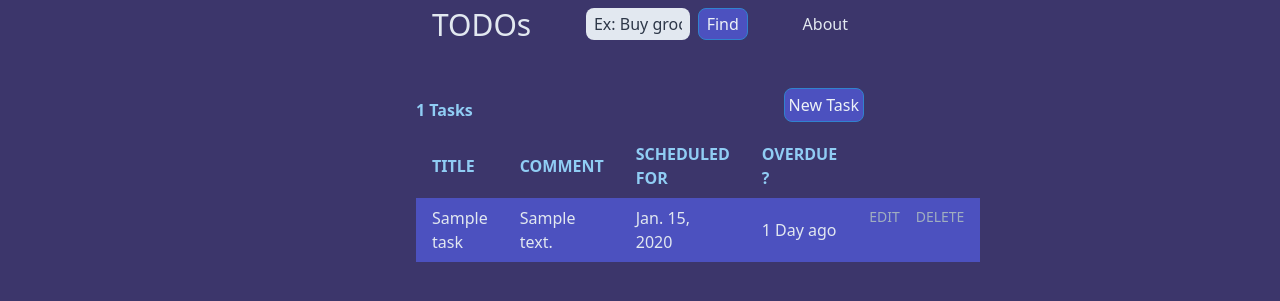
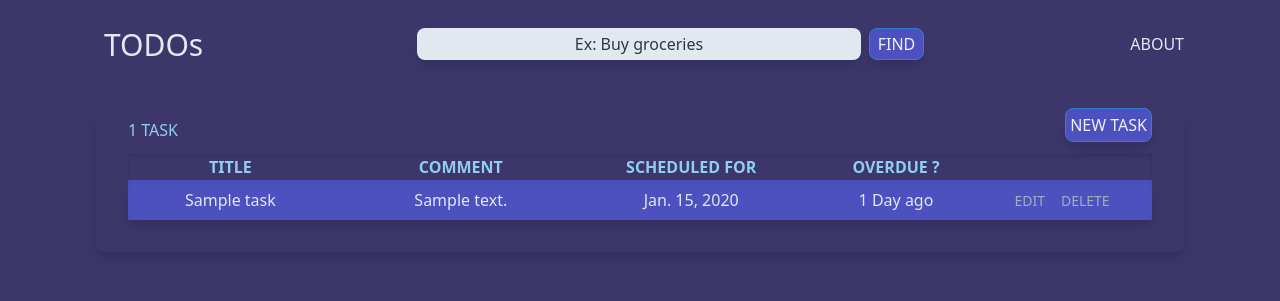
Before and after one commit to thicham43/todoapp, a Django app: page /todo/all/ in a window 1280 px wide. Shown: the top 301 px of the page. Run offline with Django 3.2, Linux system fonts and the light colour scheme; tables that the repository leaves empty hold one stand-in row (values such as "Sample post"); style sheets or scripts are compiled from the project's sources.

Commit message:
added full style to the app using Tailwindcss

```diff
--- a/todo_app/forms.py
+++ b/todo_app/forms.py
@@ -8,7 +8,7 @@ class TaskForm(ModelForm):
         model = Task
         fields = ['title', 'schedule_date', 'comment']
         widgets = {
-            'comment': Textarea(attrs={'cols': 20, 'rows': 5}),
+            'comment': Textarea(attrs={'cols': 20, 'rows': 2, 'placeholder': 'Add details'}),
             'schedule_date': DateInput(format='%Y-%m-%d', attrs={'type': 'date'}),
         }
         help_texts = {
@@ -18,4 +18,6 @@ class TaskForm(ModelForm):
     def __init__(self, *args, **kwargs):
         super().__init__(*args, **kwargs)
         for vf in self.visible_fields():
-            vf.field.widget.attrs['class'] = 'some_css_class'
+            vf.field.widget.attrs['class'] = 'rounded px-2 w-2/3'
+            if vf.field.label == 'Comment':
+                vf.field.widget.attrs['class'] += ' placeholder-gray-800'
--- a/todo_app/templates/todo_app/base.html
+++ b/todo_app/templates/todo_app/base.html
@@ -9,27 +9,21 @@
             {% block title %}Manage Your TODOs Here{% endblock %}
         </title>
     </head>
-    <body class="bg-indigo-900">
+    <body class="w-full max-w-screen-xl mx-auto px-24 mt-5  bg-indigo-900">
 
-        <div id="header" class="flex flex-grow mx-40 px-64">
-            <div  class="self-center text-gray-300 text-3xl px-4">
+        <div id="header" class="flex flex-grow">
+            <div class="px-2 self-center text-gray-300 text-3xl rounded-lg hover:shadow-lg">
                 <a href="{% url 'todo_app:index' %}">TODOs</a>
             </div>
             <div class="w-full px-4 py-2">
-                <form method="post" class="flex justify-center">
-                    {% csrf_token %}
-                    <input type="text" placeholder="Ex: Buy groceries"
-                           class="px-2 py-1 rounded-lg bg-gray-300 text-gray-800 placeholder-gray-800 w-1/2 text-center">
-                    <input type="submit" value="Find"
-                           class="px-2 ml-2 rounded-lg cursor-pointer bg-indigo-700 text-gray-200 border border-blue-600 hover:border-blue-500">
-                </form>
+                {% block search_form %}{% endblock %}
             </div>
-            <div  class="self-center text-gray-300 px-4 py-2">
-                <a href="{% url 'todo_app:index' %}">About</a>
+            <div class="self-center text-gray-300 py-2">
+                <a href="{% url 'todo_app:index' %}">ABOUT</a>
             </div>
         </div>
 
-        <div id="container" class="mx-40 my-10 px-64">
+        <div id="container" class="mt-10 px-8 pb-8 shadow-lg rounded-lg">
             {% block container %}
             {% endblock %}
         </div>
--- a/todo_app/templates/todo_app/list_task.html
+++ b/todo_app/templates/todo_app/list_task.html
@@ -1,39 +1,60 @@
 {% extends "todo_app/base.html" %}
+
+
+{% block search_form %}
+    <form method="post" class="flex justify-center">
+        {% csrf_token %}
+        <input type="text" placeholder="Ex: Buy groceries"
+               class="w-1/2 px-2 py-1 rounded-lg bg-gray-300 text-gray-800 placeholder-gray-800 text-center shadow-lg">
+        <input type="submit" value="FIND"
+               class="px-2 ml-2 rounded-lg cursor-pointer bg-indigo-700 text-gray-200 border border-blue-600 shadow-lg hover:border-blue-500">
+    </form>
+{% endblock %}
+
 
 {% block container %}
 
-    {% if not all_tasks %} <p>No tasks are planned yet.</p> {% endif %}
-
     <div class="flex justify-between">
-        <strong class="self-end text-blue-300">{{ count_tasks }} Tasks </strong>
-        <a href="{% url "todo_app:add_task" %}" class="p-1 rounded-lg bg-indigo-700 text-gray-200 border border-blue-600 hover:border-blue-500">New Task</a>
+        <strong class="self-end font-thin text-md text-blue-300 uppercase">
+            {% if count_tasks %}
+                {{ count_tasks }} Task{{ count_tasks|pluralize }}
+            {% else %}
+                No tasks are planned yet
+            {% endif %}
+        </strong>
+        <a href="{% url "todo_app:add_task" %}"
+           class="p-1 rounded-lg bg-indigo-700 text-gray-200 border border-blue-600 shadow-lg hover:border-blue-500">NEW TASK</a>
     </div>
     <div class="mt-3">
         {% if all_tasks %}
-            <table class="table-auto w-full">
-                <thead class="text-blue-300 font-semibold uppercase">
-                    <td class=" px-4 py-2">Title</td>
-                    <td class=" px-4 py-2">Comment</td>
-                    <td class=" px-4 py-2">Scheduled For</td>
-                    <td class=" px-4 py-2">Overdue ?</td>
-                    <td class="px-4 py-2"></td>
+            <table class="table-auto w-full shadow-inner">
+                <thead class="text-blue-300 font-semibold uppercase shadow-inner">
+                    <tr class="text-center py-2">
+                        <td class="w-1/5">Title</td>
+                        <td class="w-1/4">Comment</td>
+                        <td class="w-1/5">Scheduled For</td>
+                        <td class="w-1/5">Overdue ?</td>
+                        <td class="w-1/5"></td>
+                    <tr>
                 </thead>
-                <tbody class="bg-indigo-700 text-gray-300">
+                <tbody class="bg-indigo-700 text-gray-300 shadow-lg">
                     {% for task in all_tasks %}
-                        <tr>
-                            <td class="px-4 py-2">{{ task.title }}</td>
-                            <td class="px-4 py-2">{{ task.comment }}</td>
-                            <td class="px-4 py-2">{{ task.schedule_date }}</td>
-                            <td class="px-4 py-2">
+                        <tr class="space-x-4 text-center shadow-inner {% if forloop.counter|divisibleby:2 %}bg-indigo-600{% endif %}"> {#  #}
+                            <td class="p-2">{{ task.title }}</td>
+                            <td class="p-2">{{ task.comment }}</td>
+                            <td class="p-2">{{ task.schedule_date }}</td>
+                            <td class="p-2">
                                 {% if task.is_overdue %}
                                     {{ task.days_overdue }} Day{{ task.days_overdue|pluralize }} ago
                                 {% else %}
                                     Not yet
                                 {% endif %}
                             </td>
-                            <td class="p-2 flex justify-center font-thin text-sm text-gray-500 hover:text-gray-300">
-                                <a href="{% url "todo_app:update_task" task.id %}" class="hover:bg-indigo-800 rounded px-2">EDIT</a>
-                                <a href="{% url "todo_app:delete_task" task.id %}" class="hover:bg-indigo-800 rounded px-2">DELETE</a>
+                            <td class="p-2 font-thin text-sm text-gray-500 hover:text-gray-300">
+                                <div class="flex">
+                                    <a href="{% url "todo_app:update_task" task.id %}" class="hover:bg-indigo-800 rounded px-2">EDIT</a>
+                                    <a href="{% url "todo_app:delete_task" task.id %}" class="hover:bg-indigo-800 rounded px-2">DELETE</a>
+                                </div>
                             </td>
                         </tr>
                     {% endfor %}
--- a/todo_app/templates/todo_app/task_confirm_delete.html
+++ b/todo_app/templates/todo_app/task_confirm_delete.html
@@ -6,8 +6,10 @@
 
     <form method="post">
         {% csrf_token %}
-        <p>Are you sure you want to delete this task "{{ task }}"?</p>
-        <input type="submit" value="Confirm">
+        <p class="mb-4 p-2 rounded self-end bg-indigo-200 text-red-700 uppercase font-thin">
+            Confirm to delete this task: <span class="font-bold text-black underline">{{ task }}</span>
+        </p>
+        <input type="submit" value="Yes, Delete" class="uppercase p-1 rounded-lg bg-indigo-700 text-gray-200 border border-blue-600 shadow-lg hover:border-blue-500">
     </form>
 
 {% endblock %}
```
Also changed, not shown: todo_app/templates/todo_app/add_task.html (+15 -14 lines), todo_app/templates/todo_app/update_task.html (+15 -12 lines).
